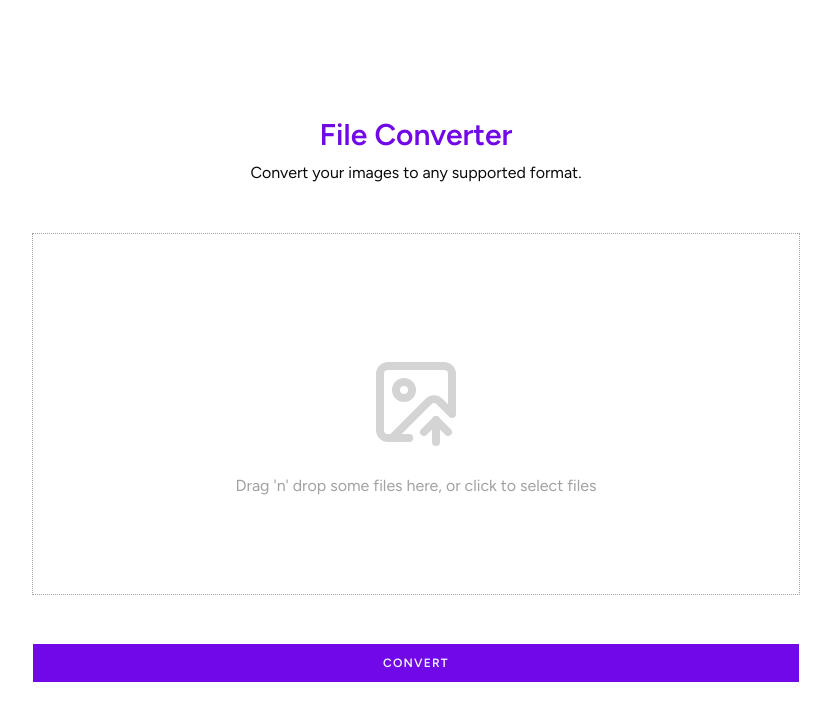
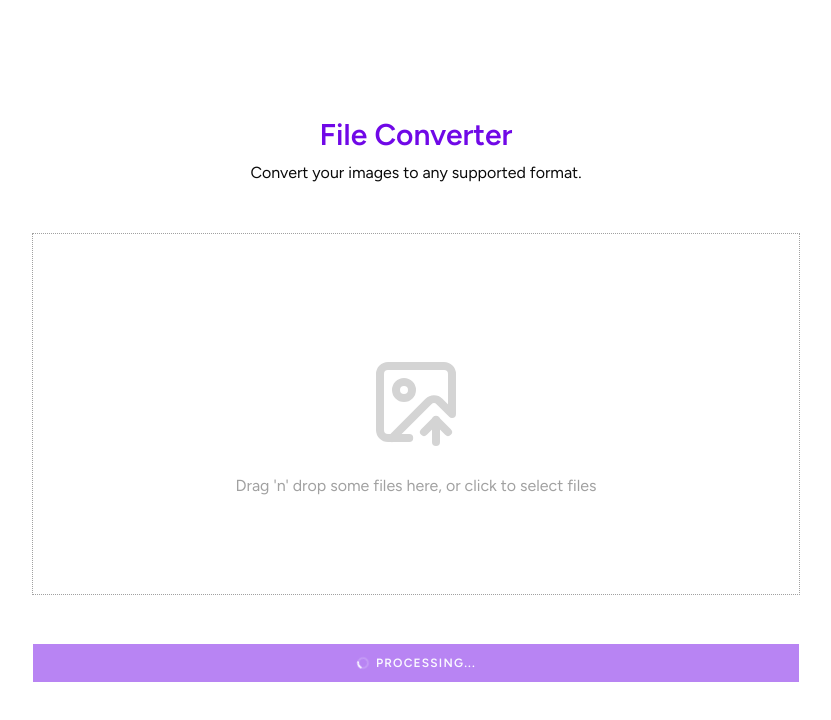
Before and after one commit to salman9802/image2image, a Next.js app: page /convert in a window 1280 px wide. Both pictures are taken after a click on the button "CONVERT". Shown: the top 720 px of the page, without its empty margins (224-1055 px from the left). Built offline with nearby package versions, Linux system fonts and the light colour scheme.

Commit message:
feat: add proper state UI for Convert `Button` and fix filename when saving

```diff
--- a/app/convert/page.tsx
+++ b/app/convert/page.tsx
@@ -9,6 +9,7 @@ import { TConvertComponentState } from "@/types/convert.type";
 import { Check, File, ImageUp, Upload, X } from "lucide-react";
 import React from "react";
 import { useDropzone } from "react-dropzone";
+import { CgSpinner } from "react-icons/cg";
 import { FaFileUpload } from "react-icons/fa";
 
 export default function Page() {
@@ -18,7 +19,6 @@ export default function Page() {
   const [uploads, setUploads] = React.useState<File[]>();
 
   const handleDrop = React.useCallback((acceptedFiles: File[]) => {
-    console.log("acceptedFiles: ", acceptedFiles);
     setUploads(acceptedFiles);
   }, []);
 
@@ -152,7 +152,16 @@ export default function Page() {
       )}
 
       <div className="w-full flex items-center justify-center">
-        <Button onClick={handleConvert} className="flex-1">Convert</Button>
+        <Button disabled={state !== "idle"} onClick={handleConvert} className="flex-1">
+          {
+            state === "idle"
+              ? <span>Convert</span>
+              : <>
+                <CgSpinner className="animate-spin" />
+                <span>Processing...</span>
+              </>
+          }
+        </Button>
       </div>
 
       {/* Global Drag aware overlay */}
--- a/components/convert/ConvertUploadItem.tsx
+++ b/components/convert/ConvertUploadItem.tsx
@@ -39,7 +39,7 @@ export default function ConvertUploadItem({ state, upload, onFormatSelect, remov
 
         const blob = await convertToImage(upload, sourceFormatConfig, selectedFormatConfig);
         setOutput(blob);
-        const filename = upload.name.split(".").slice(0, -2).join(".");
+        const filename = upload.name.split(".").slice(-1).join(".");
         downloadBlob(blob, `${filename}.${selectedFormatConfig.extensions[0]}`);
       })();
     }
```
